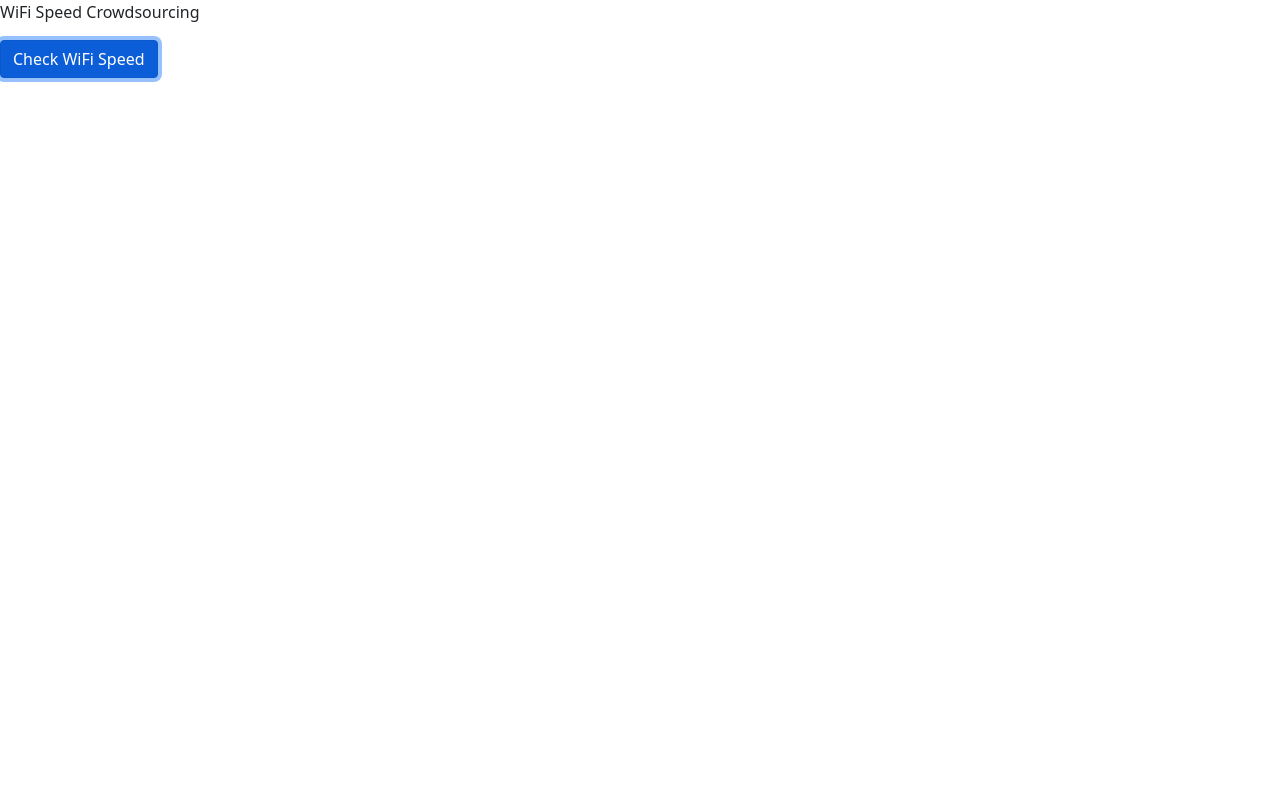
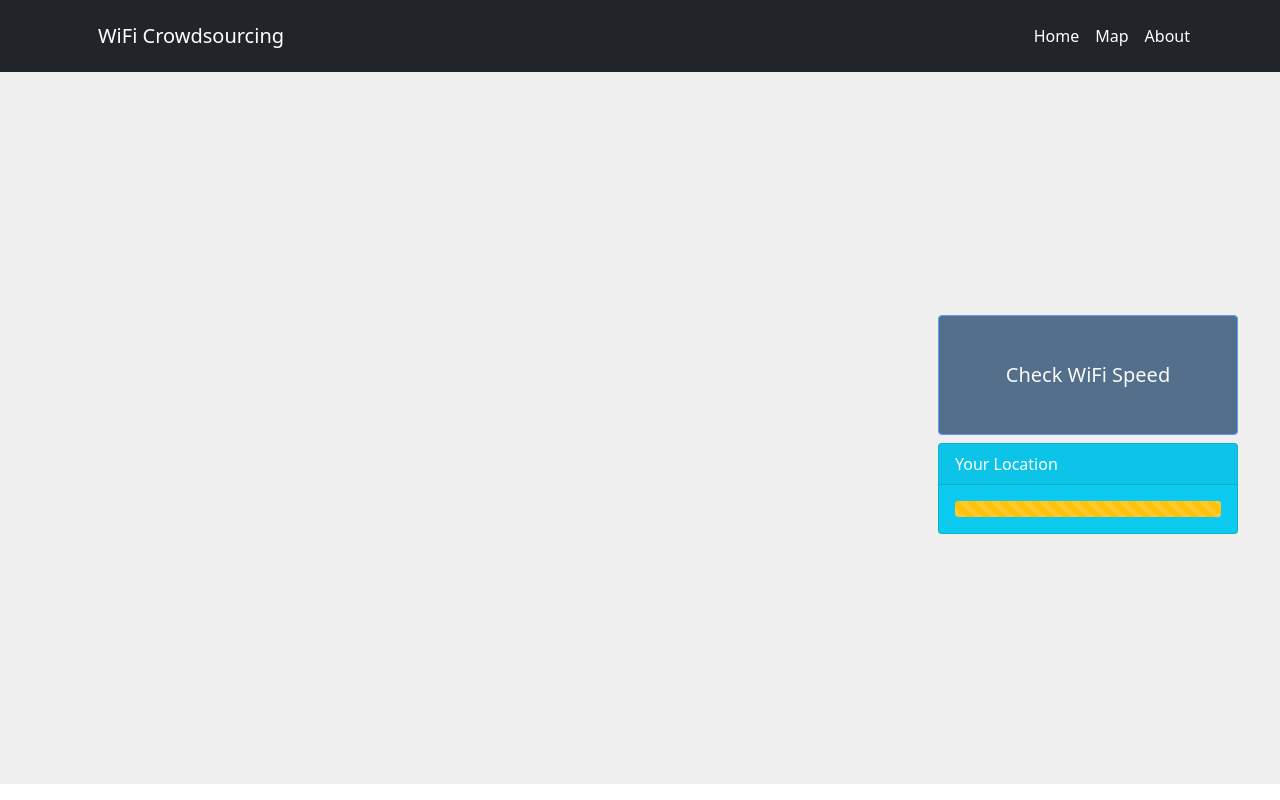
Before and after one commit to MeshanKhosla/wIfi-speed-crowdsourcing, a React (Create React App) app: page / in a window 1280 px wide. Both pictures are taken after a click on the button "Check WiFi Speed". Built offline with nearby package versions, Linux system fonts and the light colour scheme; no server answers.

Commit message:
Added bootstrap UI

```diff
--- a/package.json
+++ b/package.json
@@ -14,6 +14,7 @@
     "react-bootstrap": "^2.0.0",
     "react-dom": "^17.0.2",
     "react-internet-meter": "^1.0.6",
+    "react-router-dom": "^5.3.0",
     "react-scripts": "4.0.3",
     "web-vitals": "^1.0.1"
   },
--- a/src/App.css
+++ b/src/App.css
@@ -1,38 +1,44 @@
 .App {
-  text-align: center;
+    background-color: #efefef;
+    overflow: hidden;
 }
 
-.App-logo {
-  height: 40vmin;
-  pointer-events: none;
+.get-user-information {
+    height: 89vh;
+    display: flex;
+    justify-content: center;
+    align-items: center;
+    flex-direction: column;
 }
 
-@media (prefers-reduced-motion: no-preference) {
-  .App-logo {
-    animation: App-logo-spin infinite 20s linear;
-  }
+.navbar {
+    width: 100vw;
+    position: fixed;
 }
 
-.App-header {
-  background-color: #282c34;
-  min-height: 100vh;
-  display: flex;
-  flex-direction: column;
-  align-items: center;
-  justify-content: center;
-  font-size: calc(10px + 2vmin);
-  color: white;
+.navbar-link a {
+    text-decoration: none;
+    color: white;
 }
 
-.App-link {
-  color: #61dafb;
+.navbar-link a:hover {
+    color: #a0a0a0;
 }
 
-@keyframes App-logo-spin {
-  from {
-    transform: rotate(0deg);
-  }
-  to {
-    transform: rotate(360deg);
-  }
+.check-speed-btn {
+    width: 300px;
+    height: 120px;
+    padding: 10px 16px;
+    border-radius: 50px;
+    font-size: 20px !important;
+    background-color: #002c56 !important;
 }
+
+.user-info-card {
+    width: 300px;
+}
+
+.move-to-right {
+    transition: all 2s ease-in-out;
+    transform: translateX(35%);
+}
--- a/src/App.js
+++ b/src/App.js
@@ -1,7 +1,16 @@
 import { useState, useEffect } from 'react';
-import DetermineSpeed from "./components/DetermineSpeed";
-import GetUserLocation from "./components/GetUserLocation";
 import GetUserInformation from "./components/GetUserInformation";
+import MainNav from './components/MainNav';
+import {
+  BrowserRouter as Router,
+  Switch,
+  Route,
+  Link,
+} from "react-router-dom";
+import { Modal, Button } from 'react-bootstrap';
+import './App.css';
+import SpeedSubmittedModal from "./components/SpeedSubmittedModal";
+import Map from "./components/Map";
 
 /*
   Data schema:
@@ -17,10 +26,12 @@ import GetUserInformation from "./components/GetUserInformation";
 
 const allKeys = ['lat', 'long', 'ID', 'dateTime', 'dwnldSpd', 'upldSpd']
 const App = () => {
-  const [userData, setUserData] = useState({});
+  const [userData, setUserData] = useState({'ID': 3});
+  const [showModal, setShowModal] = useState(false);
 
   const sendDataToBackend = () => {
     console.log(userData);
+    setShowModal(true);
   }
 
   useEffect(() => {
@@ -37,9 +48,25 @@ const App = () => {
 
   return (
       <div className="App">
-        <p>WiFi Speed Crowdsourcing</p>
-        <GetUserInformation userData={userData} setUserData={setUserData} />
+        <Router>
+          <MainNav />
+          {/*<p>WiFi Speed Crowdsourcing</p>*/}
+          <Switch>
+            <Route path="/about">
+              <p>About</p>
+            </Route>
+            <Route path="/map">
+              <Map setShowModal={setShowModal} />
+            </Route>
+            <Route path="/">
+              <GetUserInformation userData={userData} setUserData={setUserData} />
+            </Route>
+          </Switch>
+          <SpeedSubmittedModal showModal={showModal} setShowModal={setShowModal}/>
+        </Router>
       </div>
+
+
   );
 }
 
--- a/src/components/DetermineSpeed.js
+++ b/src/components/DetermineSpeed.js
@@ -1,5 +1,6 @@
 import { useState, useEffect } from "react";
 import { getSpeeds } from '../measureSpeeds.js';
+import {Card, ProgressBar} from "react-bootstrap";
 
 const DEFAULT_SPEED = -1;
 const DetermineSpeed = ({ userData, setUserData }) => {
@@ -17,8 +18,19 @@ const DetermineSpeed = ({ userData, setUserData }) => {
 
   return (
     <div className="determine-speed">
-      <h4>Download speed: {downloadSpeed === DEFAULT_SPEED ? '...' : downloadSpeed}</h4>
-      <h4>Upload speed: {uploadSpeed === DEFAULT_SPEED ? '...' : uploadSpeed}</h4>
+      <Card
+          bg='success'
+          text='white'
+          className="user-info-card mb-2 mt-2"
+      >
+        <Card.Header>WiFi speeds</Card.Header>
+        <Card.Body>
+          <Card.Text>
+            <p>Download speed: {downloadSpeed === DEFAULT_SPEED ? <ProgressBar variant='warning' animated now={100} /> : downloadSpeed}</p>
+            <p>Upload speed: {uploadSpeed === DEFAULT_SPEED ? <ProgressBar variant='warning' animated now={100} /> : uploadSpeed}</p>
+          </Card.Text>
+        </Card.Body>
+      </Card>
     </div>
   );
 };
--- a/src/components/GetUserInformation.js
+++ b/src/components/GetUserInformation.js
@@ -6,17 +6,16 @@ import GetUserLocation from "./GetUserLocation";
 const GetUserInformation = ({ userData, setUserData }) => {
   const [scanStarted, setScanStarted] = useState(false);
   const [wifiTestStarted, setWifiSpeedStarted] = useState(false);
-  const [gotWifi, setGotWifi] = useState(false);
 
   useEffect(() => {
-    if ("lat" in userData) {
+    if ("lat" in userData && !("dwnldSpd" in userData)) {
       setWifiSpeedStarted(true);
     }
   }, [userData]);
 
   return (
-      <div className="get-user-information">
-        <Button onClick={() => setScanStarted(true)}>Check WiFi Speed</Button>
+      <div className={`get-user-information ${scanStarted ? 'move-to-right' : ''}`}>
+        <Button className='check-speed-btn' disabled={scanStarted} onClick={() => setScanStarted(true)}>Check WiFi Speed</Button>
         {scanStarted && (
           <GetUserLocation userData={userData} setUserData={setUserData} />
         )}
--- a/src/components/GetUserLocation.js
+++ b/src/components/GetUserLocation.js
@@ -1,4 +1,5 @@
 import { useState, useEffect } from 'react';
+import {Card, ProgressBar} from 'react-bootstrap';
 
 const GetUserLocation = ({ userData, setUserData }) => {
   const [userLatitude, setUserLatitude] = useState(null);
@@ -44,16 +45,26 @@ const GetUserLocation = ({ userData, setUserData }) => {
   }
   return (
       <div className="get-user-location">
-        {/*<button onClick={getLocation}>Get location info</button>*/}
-        {locationErrorMsg && (
-          <h4>Error with location: {locationErrorMsg}</h4>
-        )}
-        {userLatitude && (
-            <h4>Latitude: {userLatitude}</h4>
-        )}
-        {userLongitude && (
-            <h4>Longitude: {userLongitude}</h4>
-        )}
+        <Card
+            bg='info'
+            text='white'
+            className="user-info-card mb-2 mt-2"
+        >
+          <Card.Header>Your Location</Card.Header>
+          <Card.Body>
+            <Card.Text>
+              {locationErrorMsg && (
+                  <p>Error with location: {locationErrorMsg}</p>
+              )}
+              {userLatitude ? (
+                  <p>Latitude: {userLatitude}</p>
+              ) : <ProgressBar variant='warning' animated now={100} />}
+              {userLongitude && (
+                  <p>Longitude: {userLongitude}</p>
+              )}
+            </Card.Text>
+          </Card.Body>
+        </Card>
       </div>
   );
 }
--- /dev/null
+++ b/src/components/MainNav.js
@@ -0,0 +1,27 @@
+import {Navbar, Container, Nav, Button} from 'react-bootstrap';
+import {Link} from 'react-router-dom';
+const MainNav = () => {
+  return (
+      <Navbar bg="dark" variant="dark" className='navbar'>
+        <Container>
+          <Navbar.Brand>
+            <Nav.Link className='navbar-link'>
+              <Link to="/">WiFi Crowdsourcing</Link>
+            </Nav.Link>
+        </Navbar.Brand>
+          <Nav>
+            <Nav.Link className='navbar-link'>
+              <Link to="/">Home</Link>
+            </Nav.Link>
+            <Nav.Link className='navbar-link'>
+              <Link to="/map">Map</Link>
+            </Nav.Link>
+            <Nav.Link className='navbar-link'>
+              <Link to="/about">About</Link>
+            </Nav.Link>
+          </Nav>
+        </Container>
+      </Navbar>
+    )
+}
+export default MainNav;
--- /dev/null
+++ b/src/components/Map.js
@@ -0,0 +1,13 @@
+import { useEffect } from 'react';
+
+const Map = ({ setShowModal }) => {
+
+  useEffect(() => {
+    setShowModal(false);
+  }, []);
+
+  return (
+      <p>Map</p>
+  )
+}
+export default Map;
--- /dev/null
+++ b/src/components/SpeedSubmittedModal.js
@@ -0,0 +1,28 @@
+import {Button, Modal} from "react-bootstrap";
+import {Link} from "react-router-dom";
+
+const SpeedSubmittedModal = ({ showModal, setShowModal }) => {
+  return (
+      <Modal
+          show={showModal}
+          size="lg"
+          aria-labelledby="contained-modal-title-vcenter"
+      >
+        <Modal.Header closeButton>
+          <Modal.Title id="contained-modal-title-vcenter">
+            WiFi Information Submitted!
+          </Modal.Title>
+        </Modal.Header>
+        <Modal.Body>
+          <p>
+            Thank you for contributing the WiFi speed in your area! Click <Link to='/map'>here</Link> to view the map!
+          </p>
+        </Modal.Body>
+        <Modal.Footer>
+          <Button onClick={() => setShowModal(false)}>Close</Button>
+        </Modal.Footer>
+      </Modal>
+  )
+}
+
+export default SpeedSubmittedModal;
--- a/src/measureSpeeds.js
+++ b/src/measureSpeeds.js
@@ -271,15 +271,15 @@ async function speedTest() {
   const testDown4 = await measureDownload(25001000, 4);
   logSpeedTestResult('25MB', testDown4);
 
-  const testDown5 = await measureDownload(100001000, 1);
-  logSpeedTestResult('100MB', testDown5);
+  // const testDown5 = await measureDownload(100001000, 1);
+  // logSpeedTestResult('100MB', testDown5);
 
   const downloadTests = [
     ...testDown1,
     ...testDown2,
     ...testDown3,
     ...testDown4,
-    ...testDown5,
+    // ...testDown5,
   ];
   const downSpeed = logDownloadSpeed(downloadTests);
 
@@ -289,7 +289,6 @@ async function speedTest() {
   const uploadTests = [...testUp1, ...testUp2, ...testUp3];
   const upSpeed = logUploadSpeed(uploadTests);
 
-  console.log(allDownloads);
   const dwnldAvg = stats.average(allDownloads.map(elem => parseFloat(elem)));
 
   return {
```
Also changed, not shown: 1 other file (tests, documents, lock files or other folders).
